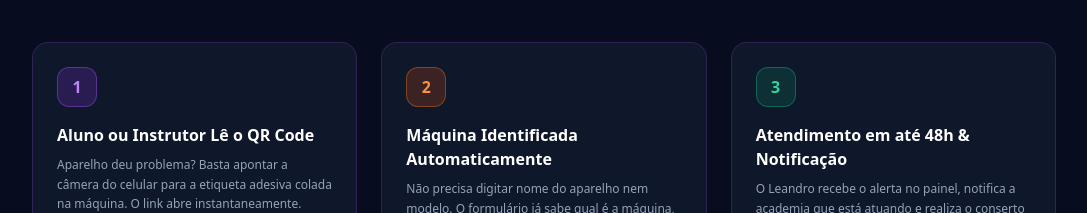
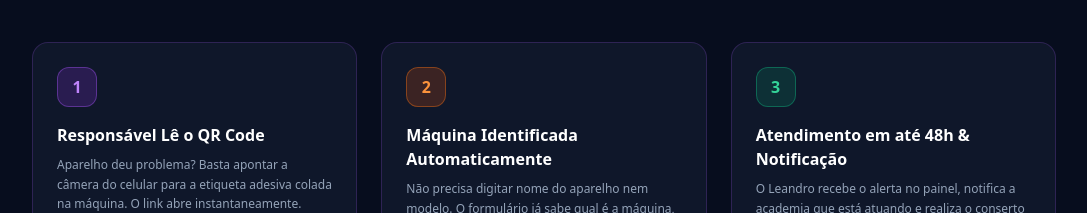
Before and after one commit to jessesdepaula-cell/fazendo-esporte, a Next.js app: page / in a window 1280 px wide. Shown: the part 2440-2653 px from the top of the page, without its empty margins (96-1183 px from the left). Built offline with nearby package versions, Linux system fonts and the light colour scheme.

Commit message:
copy(home): change step 1 to 'Responsável Lê o QR Code'

```diff
--- a/app/page.tsx
+++ b/app/page.tsx
@@ -302,7 +302,7 @@ export default function HomePage() {
                   1
                 </div>
                 <h3 className="text-base font-bold text-white mb-2">
-                  Aluno ou Instrutor Lê o QR Code
+                  Responsável Lê o QR Code
                 </h3>
                 <p className="text-xs text-slate-400 leading-relaxed">
                   Aparelho deu problema? Basta apontar a câmera do celular para a etiqueta adesiva colada na máquina. O link abre instantaneamente.
```
